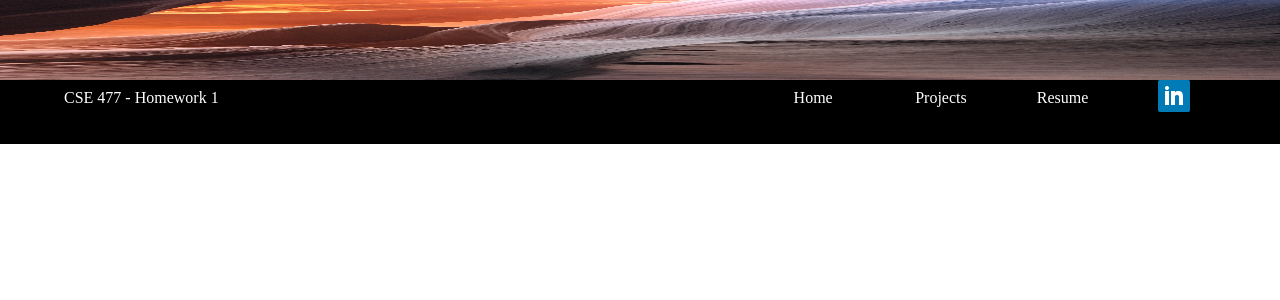
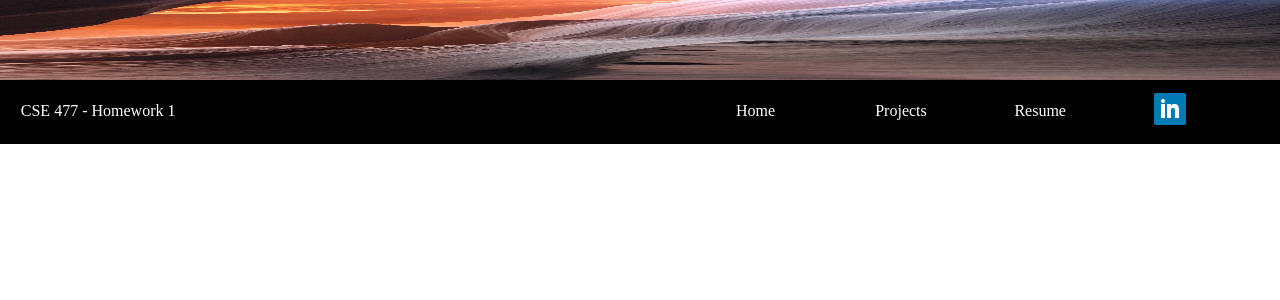
Before and after one commit to np-2001/Project-Management-Tool, a Python web app: template homework/Homework-1/flask_app/templates/home.html in a window 1280 px wide. Shown: the top 300 px of the page. Run offline with Jinja, Linux system fonts and the light colour scheme; the template is opened without the code that fills it, so the values that code supplies are empty.

Commit message:
Pushed changes

```diff
--- a/homework/Homework-1/flask_app/static/main/css/navbar.css
+++ b/homework/Homework-1/flask_app/static/main/css/navbar.css
@@ -20,13 +20,16 @@
 }
 
 #homework {
-    padding-left: 5%;
+
+    padding: 1vh;
     flex: 6;
+    margin: 1vw;
 
 
 }
 
 .navitems {
+    padding: 1%;
     flex: 1;
 
 }
```
